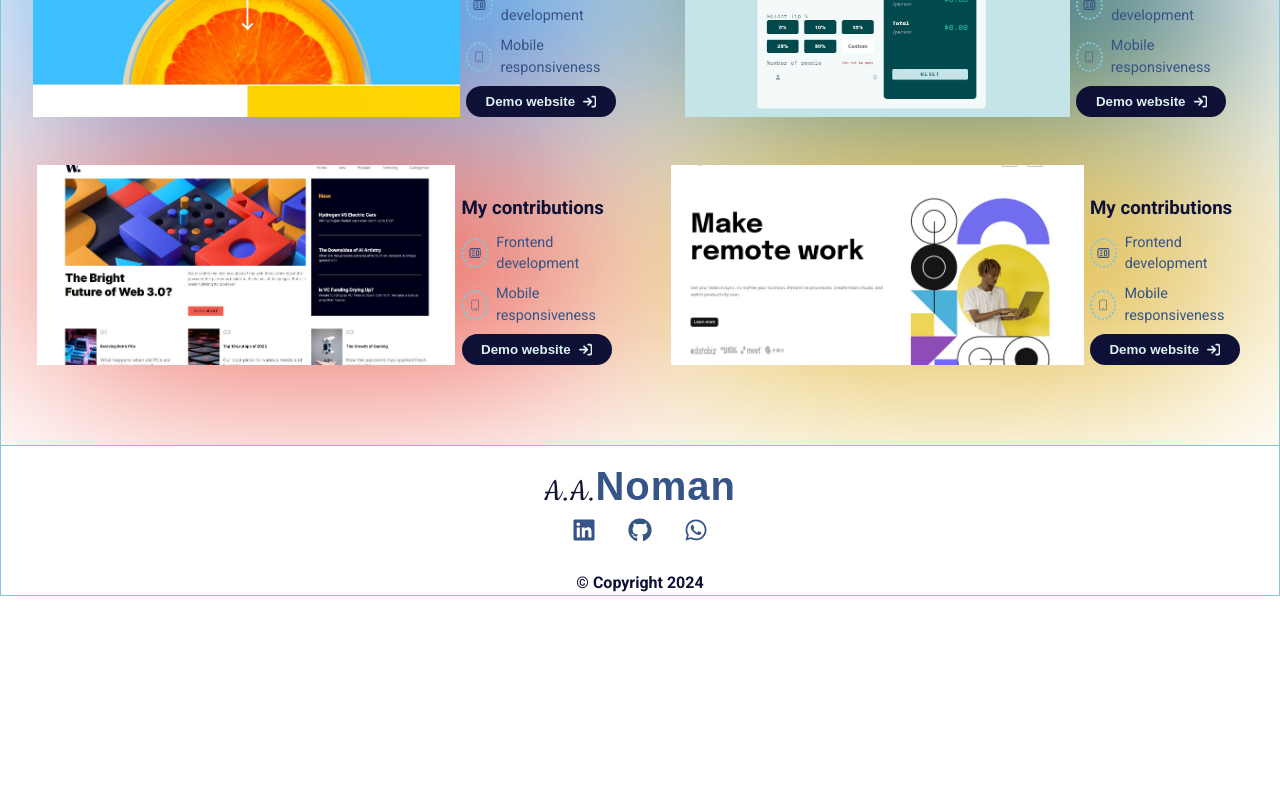
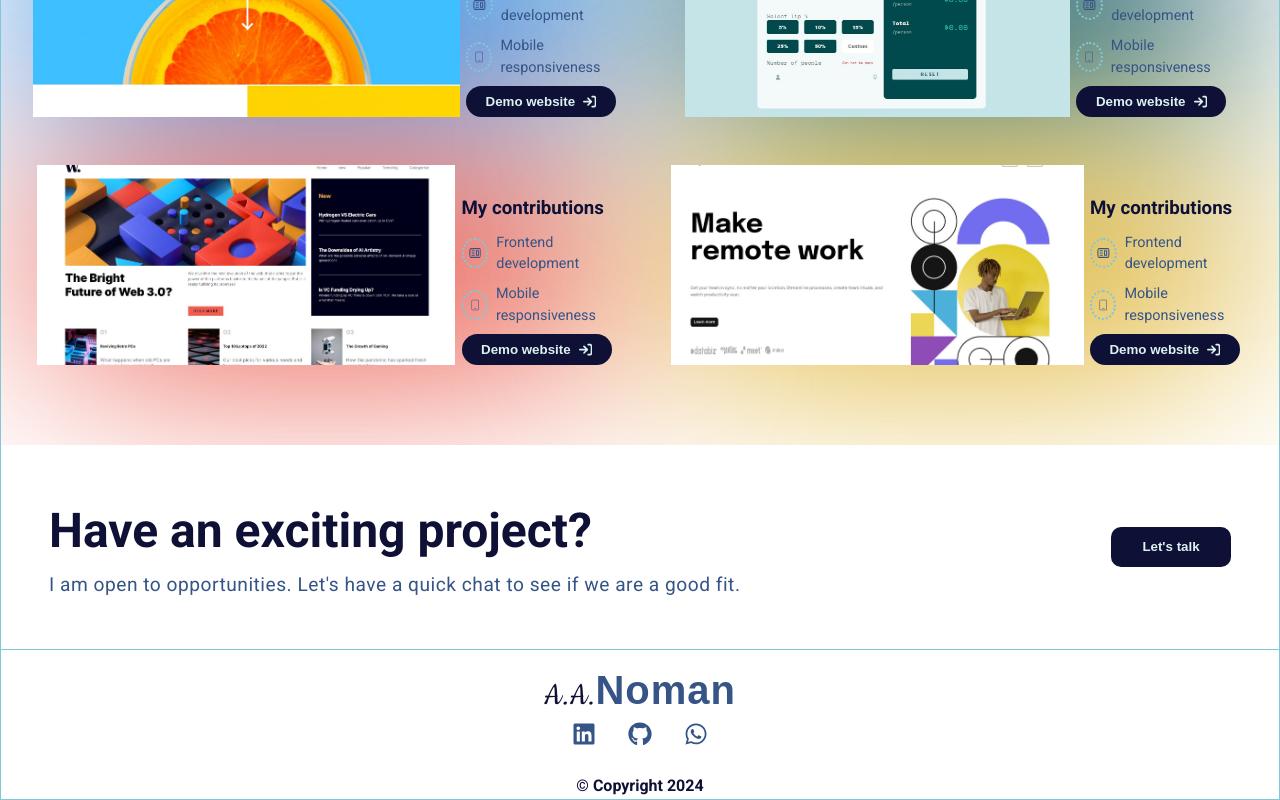
Before and after one commit to AlNomanCSE/Portfolio, a Next.js app: page / in a window 1280 px wide. Shown: the part 2228-3028 px from the top of the page. Before the commit the page ends 2824 px from the top, so only its background shows below. Built offline with nearby package versions, Linux system fonts and the light colour scheme; a web font is replaced by a local one.

Commit message:
add contact section

```diff
--- a/src/app/page.tsx
+++ b/src/app/page.tsx
@@ -2,6 +2,7 @@ import Section_1 from "@/components/home/Section_1";
 import styles from "./page.module.css";
 import Section_2 from "@/components/home/Section_2";
 import Section_3 from "@/components/home/Section_3";
+import Section_4 from "@/components/home/Section_4";
 
 export default function Home() {
   return (
@@ -9,6 +10,7 @@ export default function Home() {
       <Section_1 />
       <Section_2 />
       <Section_3 />
+      <Section_4 />
     </main>
   );
 }
--- a/src/components/home/Section_2.module.css
+++ b/src/components/home/Section_2.module.css
@@ -26,10 +26,15 @@
   grid-template-columns: repeat(3, 1fr);
   gap: 4rem;
 }
+@media screen and (max-width: 1200px) {
+   .section2 h2 {
+    font-size: 3rem;
+  }
+}
 
 @media screen and (max-width: 768px) {
   .section2 h2 {
-    font-size: 2rem;
+    font-size: 2.5rem;
   }
   .image {
     width: 80px;
--- a/src/components/home/Section_3.module.css
+++ b/src/components/home/Section_3.module.css
@@ -173,16 +173,19 @@
 @media screen and (max-width: 1278px) {
   .cardsDiv {
     grid-template-columns: repeat(2, 1fr);
-    gap: 2rem;
+    gap: 3rem;
   }
   .section3 h2 {
-    font-size: 2rem;
+    font-size: 4rem;
   }
 }
 @media screen and (max-width: 1172px) {
   .cardsDiv {
     grid-template-columns: 1fr;
     gap: 2rem;
+  }
+   .section3 h2 {
+    font-size: 3rem;
   }
 }
 @media screen and (max-width: 778px) {
@@ -207,6 +210,9 @@
   }
   .texts p {
     color: var(--Iceberg);
+  }
+    .section3 h2 {
+    font-size: 2.5rem;
   }
 }
 /*
--- /dev/null
+++ b/src/components/home/Section_4.module.css
@@ -0,0 +1,51 @@
+.section_4 {
+  padding: 3rem;
+  display: flex;
+  justify-content: space-between;
+  align-items: center;
+}
+.section_4 h2 {
+  font-size: 3rem;
+  color: var(--Navy);
+}
+.section_4 p {
+  color: var(--Dusk-Blue);
+  font-size: 1.2rem;
+  letter-spacing: 0.5px;
+}
+.section_4 > button {
+  border: none;
+  width: 120px;
+  height: 40px;
+  padding: 0.5rem 1rem;
+  background-color: var(--Navy);
+  color: var(--Iceberg);
+  border-radius: 10px;
+  font-weight: 900;
+  cursor: pointer;
+}
+@media screen and (max-width: 1000px) {
+  .section_4 {
+    flex-direction: column;
+    justify-content: center;
+    align-items: center;
+    text-align: center;
+    gap: 1rem;
+  }
+  .section_4 h2{
+    line-height: 1;
+  }
+  .section_4 p{
+    margin: .5rem;
+  }
+
+}
+@media screen and (max-width: 600px) {
+     .section_4 h2{
+        font-size: 2rem;
+     }
+
+     .section_4 p{
+        font-size: 1rem;
+     }
+}
--- /dev/null
+++ b/src/components/home/Section_4.tsx
@@ -0,0 +1,20 @@
+import React from "react";
+import styles from "./Section_4.module.css";
+type Props = {};
+
+const Section_4 = (props: Props) => {
+  return (
+    <section className={styles.section_4}>
+      <div>
+        <h2>Have an exciting project?</h2>
+        <p>
+          I am open to opportunities. Let's have a quick chat to see if we are a
+          good fit.
+        </p>
+      </div>
+      <button>Let's talk</button>
+    </section>
+  );
+};
+
+export default Section_4;
```
